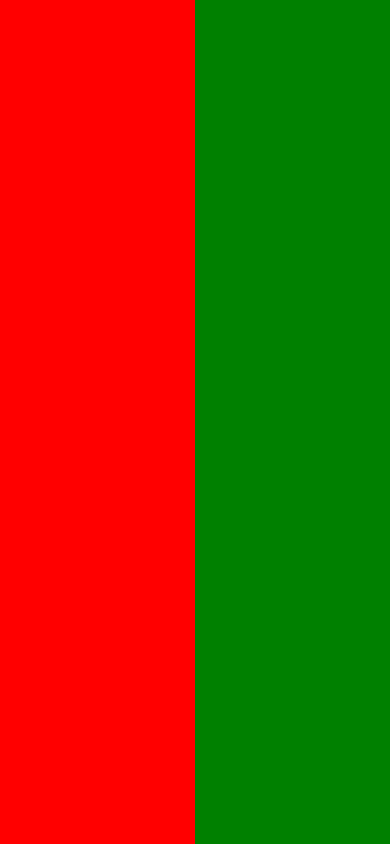
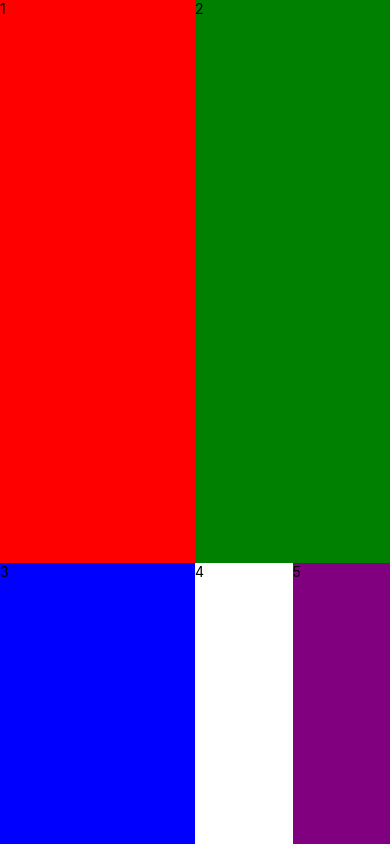
Before and after one commit to taroro/AwesomeProject2, a React Native app: screen / in a window 390 px wide. Built offline with nearby package versions, Linux system fonts and the light colour scheme.

Commit message:
flex example 2

```diff
--- a/App.js
+++ b/App.js
@@ -12,9 +12,16 @@
    const [flexDirection, setflexDirection] = useState("column");
 
    return (
-    <View style={{ flex:1, flexDirection: "row" }}>
-      <View style={{ flex: 1, backgroundColor: "red"}}></View>
-      <View style={{ flex: 1, backgroundColor: "green"}}></View>
+    <View style={{ flex:1, flexDirection: "column" }}>
+      <View style={{ flex:2, flexDirection: "row" }}>
+        <View style={{ flex: 1, backgroundColor: "red"}}><Text>1</Text></View>
+        <View style={{ flex: 1, backgroundColor: "green"}}><Text>2</Text></View>
+      </View>
+      <View style={{ flex:1, flexDirection: "row" }}>
+        <View style={{ flex: 2, backgroundColor: "blue"}}><Text>3</Text></View>
+        <View style={{ flex: 1, backgroundColor: "white"}}><Text>4</Text></View>
+        <View style={{ flex: 1, backgroundColor: "purple"}}><Text>5</Text></View>
+      </View>
     </View>
    );
  };
```
